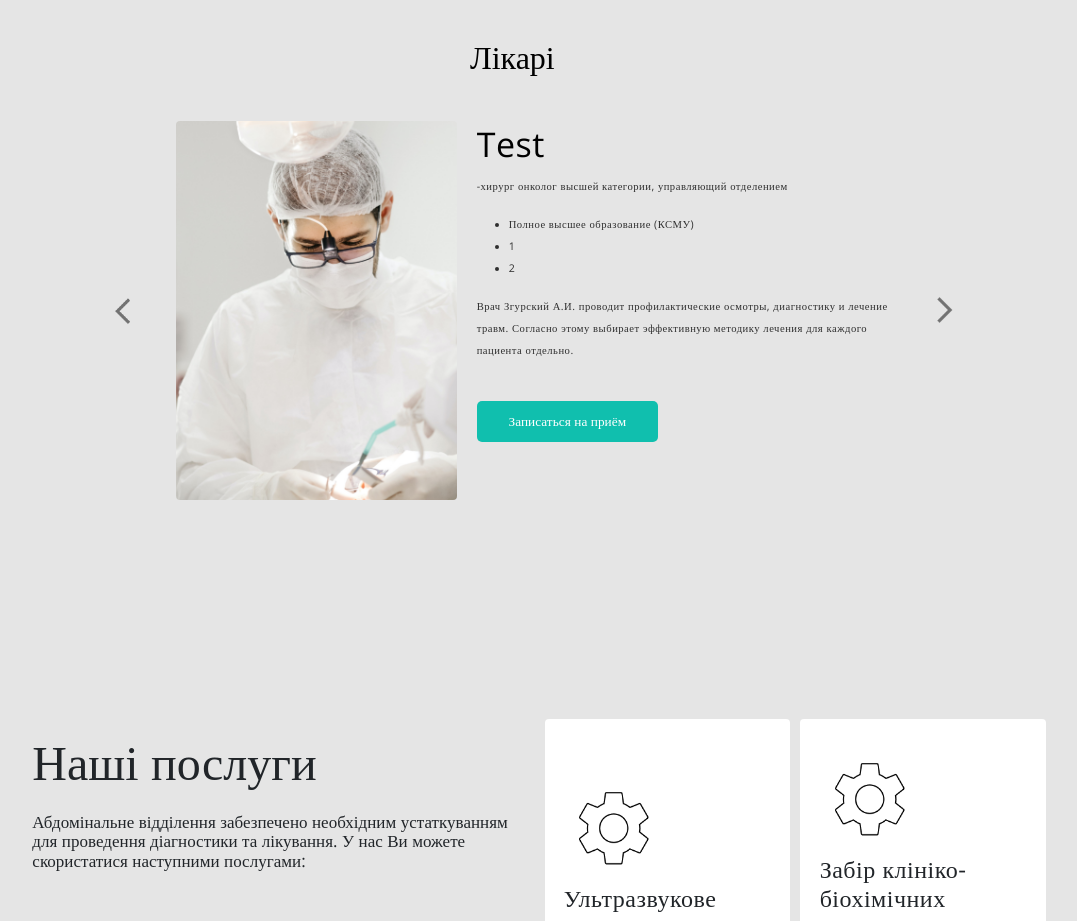
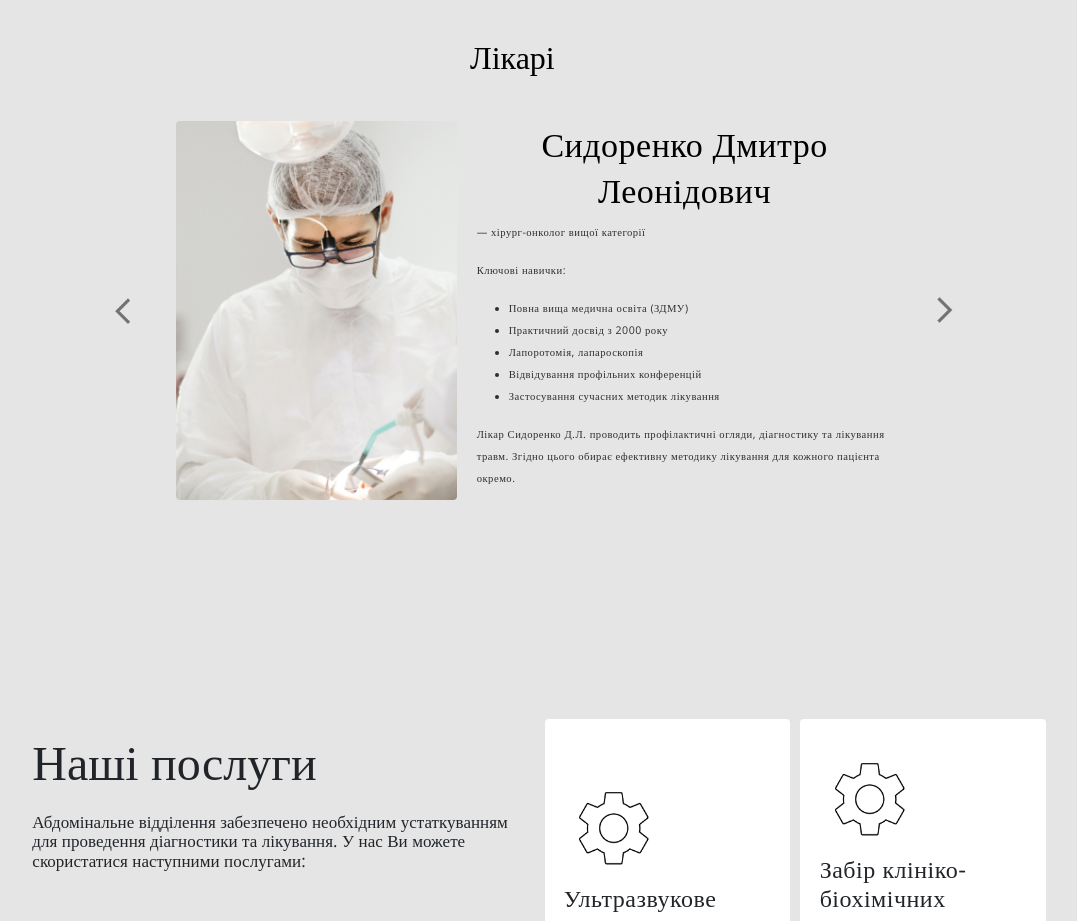
Before and after one commit to vladBrownDev/zrpc, a React (Create React App) app: page / in a window 1280 px wide. Shown: the part 920-1841 px from the top of the page, without its empty margins (106-1183 px from the left). Built offline with nearby package versions, Linux system fonts and the light colour scheme.

Commit message:
add zghurskyi, sirorenko, solomko

```diff
--- a/src/languages.js
+++ b/src/languages.js
@@ -8,7 +8,7 @@ const lang = {
             fifthBut:"Контакти"
         },
         main : {
-            h1:"Абдомінальне хірургічне відділення ",
+            h1:"Абдомінальне хірургічне відділення",
             facts: [
                 "У відділенні  надається лікування пацієнтам  з новоутвореннями шлунково-кишкового тракту, підшлункової залози, печінки, жовчовивідних шляхів, за очеревинного простору.",
                 "Щороку провідними фахівцями відділення проводиться понад 450 втручань різного ступеню складності.",
@@ -23,26 +23,46 @@ const lang = {
             but:"Записатися на прийом",
             docList: {
                 zghurskyi : {
-                    name:"Згурський Андрій Іванович ",
+                    name:"Згурський Андрій Іванович",
                     job:"— хірург-онколог вищої категорії, завідувач відділенням.",
-                    skillsHead : "Ключові навики:",
-                    skills : ["Повна вища медична освіта (КСМУ)",
+                    skillsHead : "Ключові навички:",
+                    skills : [
+                        "Повна вища медична освіта (КСМУ)",
                         "Практичний досвід з 1995 року",
                         "Застосування сучасних методик лікування",
                         "Відвідування профільних конференцій",
-                        "Управління персоналом"],
-                    description: "Лікар Згурський А.І. проводить профілактичні огляди, діагностику та лікування травм. Згідно цього обирає ефективну методику лікування для кожного пацієнта окремо.",
+                        "Управління персоналом"
+                    ],
+                    description: "Лікар Згурський А.І. проводить профілактичні огляди, діагностику та лікування пухлин шлунка, прямої та товстої кишки, підшлункової залози, сечового міхура, печінки, м'якої тканини, шкіри. Операції проводить як лапаротоміческім шляхом так і лапароскопічним.",
                     button : "Записатися на прийом"
                 },
                 sidorenko : {
-                    name:"Test",
-                    job:"-хирург онколог высшей категории, управляющий отделением",
-                    skills : ["Полное высшее образование (КСМУ)",
-                        "1",
-                        "2"
+                    name:"Сидоренко Дмитро Леонідович",
+                    job:"— хірург-онколог вищої категорії",
+                    skillsHead : "Ключові навички:",
+                    skills : [
+                        "Повна вища медична освіта (ЗДМУ)",
+                        "Практичний досвід з 2000 року",
+                        "Лапоротомія, лапароскопія",
+                        "Відвідування профільних конференцій",
+                        "Застосування сучасних методик лікування"
                     ],
-                    description: "Врач Згурский А.И. проводит профилактические осмотры, диагностику и лечение травм. Согласно этому выбирает эффективную методику лечения для каждого пациента отдельно.",
-                    button : "Записаться на приём"
+                    description: "Лікар Сидоренко Д.Л. проводить профілактичні огляди, діагностику та лікування травм. Згідно цього обирає ефективну методику лікування для кожного пацієнта окремо.",
+                    button : "Записатися на прийом"
+                },
+                solomka: {
+                    name:"Соломка Ростислав Васильович",
+                    job:"— хірург-онколог вищої категорії",
+                    skillsHead : "Ключові навички:",
+                    skills : [
+                        "Повна вища медична освіта (ЗДМУ)",
+                        "Практичний досвід з 1999 року",
+                        "Радіочастотна термоабляція",
+                        "Відвідування профільних конференцій",
+                        "Застосування сучасних методик лікування"
+                    ],
+                    description: "Лікар Соломка Р.В. проводить профілактичні огляди, радіочастотну термоабляції при пухлинах печінки, нирок (РЧТА) та інші методики лікування.",
+                    button : "Записатися на прийом"
                 }
             }
         },
@@ -83,7 +103,7 @@ const lang = {
             fifthBut:"Контакты"
         },
         main : {
-            h1:"Абдоминальное хирургическое отделение ",
+            h1:"Абдоминальное хирургическое отделение",
             facts: [
                 "В отделении предоставляется лечение пациентам с новообразованиями желудочно-кишечного тракта, поджелудочной железы, печени, желчевыводящих путей, забрюшинного пространства.",
                 "Ежегодно ведущими специалистами отделения проводится более 450 вмешательств различной степени сложности.",
@@ -99,23 +119,44 @@ const lang = {
             docList: {
                 zghurskyi : {
                     name:"Згурский Андрей Иванович",
-                    job:"-хирург онколог высшей категории, управляющий отделением",
-                    skills : ["Полное высшее образование (КСМУ)",
+                    job:"— хирург онколог высшей категории, управляющий отделением",
+                    skillsHead : "Ключевые навыки:",
+                    skills : [
+                        "Полное высшее образование (КСМУ)",
                         "Практический опыт с 1995 року",
                         "Применение современных методик лечения",
                         "Посещение профильных конференций",
-                        "Управление персоналом"],
-                    description: "Врач Згурский А.И. проводит профилактические осмотры, диагностику и лечение травм. Согласно этому выбирает эффективную методику лечения для каждого пациента отдельно.",
+                        "Управление персоналом"
+                    ],
+                    description: "Врач Згурский А.И. проводит профилактические осмотры, диагностику и лечение опухолей желудка, прямой и толстой кишки, поджелудочной железы, желчного пузыря, печени, мягких тканей, кожи. Операции выполняются как лапаротомическим доступом так и лапароскопически.",
                     button : "Записаться на приём"
                 },
                 sidorenko : {
-                    name:"Test",
-                    job:"-хирург онколог высшей категории, управляющий отделением",
-                    skills : ["Полное высшее образование (КСМУ)",
-                        "1",
-                        "2"
+                    name:"Сидоренко Дмитрий Леонидович",
+                    job:"— хирург онколог высшей категории",
+                    skillsHead : "Ключевые навыки:",
+                    skills : [
+                        "Полное высшее образование (ЗДМУ)",
+                        "Практический опыт с 2000 року",
+                        "Лапоротомия, лапароскопия",
+                        "Посещение профильных конференций",
+                        "Применение современных методик лечения"
                     ],
-                    description: "Врач Згурский А.И. проводит профилактические осмотры, диагностику и лечение травм. Согласно этому выбирает эффективную методику лечения для каждого пациента отдельно.",
+                    description: "Врач Сидоренко Д.Л. проводит профилактические осмотры, диагностику и лечение травм. Согласно этому выбирает эффективную методику лечения для каждого пациента отдельно.",
+                    button : "Записаться на приём"
+                },
+                solomka: {
+                    name:"Соломка Ростислав Васильович",
+                    job:"— хирург онколог высшей категории",
+                    skillsHead : "Ключевые навыки:",
+                    skills : [
+                        "Полное высшее образование (ЗДМУ)",
+                        "Практический опыт с 1999 року",
+                        "Радиочастотная термоабляция (РЧТА)",
+                        "Посещение профильных конференций",
+                        "Применение современных методик лечения"
+                    ],
+                    description: "Врач Соломка Р.В. проводит профилактические осмотры, выполняет радиочастотную термоабляцию при опухолях печени, почек (РЧТА) и другие методики лечения.",
                     button : "Записаться на приём"
                 }
             }
```
